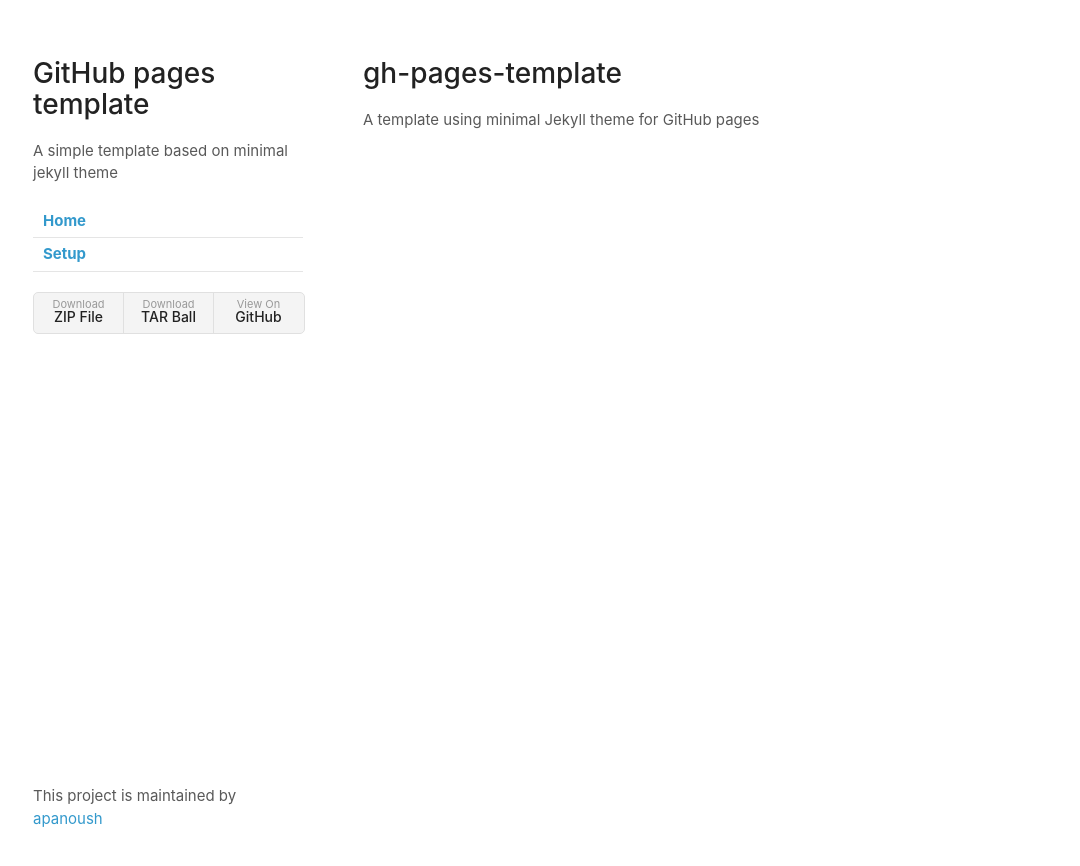
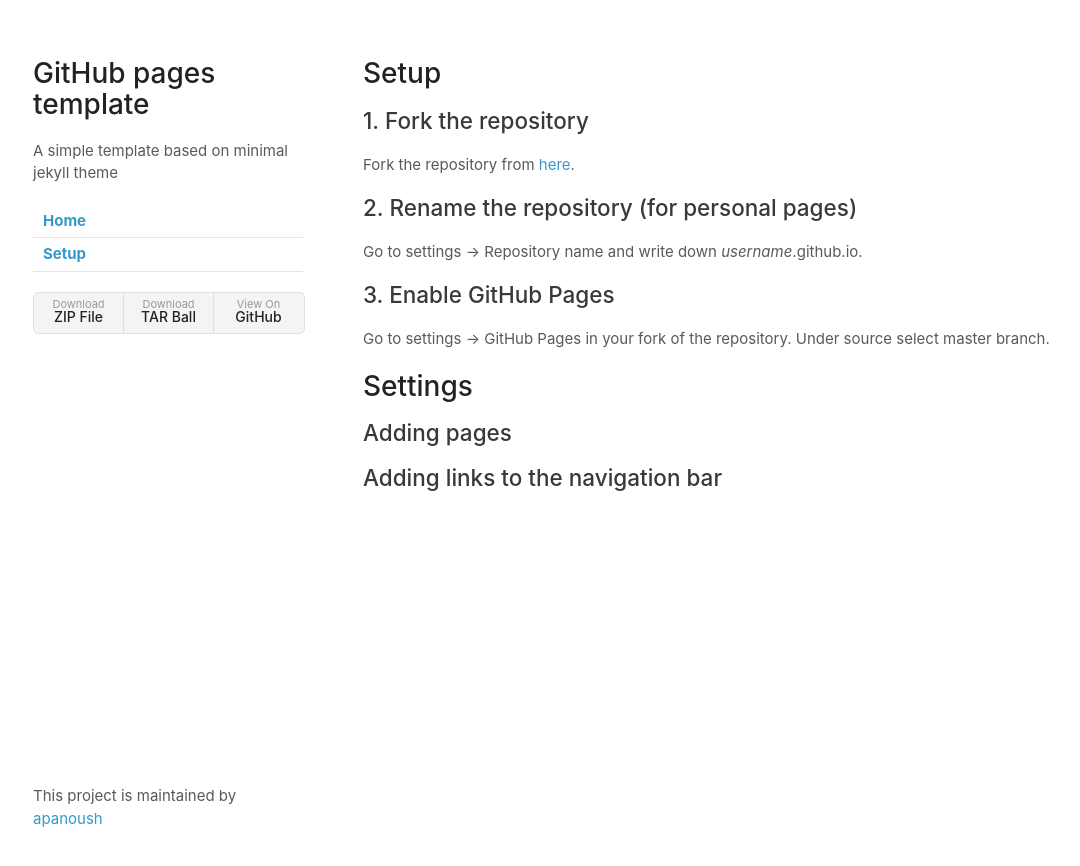
Before and after one commit to apanoush/ada-METAL-website, a Jekyll site: the page built from setup.md, in a window 1280 px wide. Shown: the top 866 px of the page, without its empty margins (67-1147 px from the left). Built offline with Jekyll 4.4.1, drawn with Linux system fonts in a browser that asks for light colours; our own code applies the rules of GitHub Pages for plain Markdown files.

Commit message:
Init setup info.

```diff
--- a/setup.md
+++ b/setup.md
@@ -1,2 +1,17 @@
-# gh-pages-template
-A template using minimal Jekyll theme for GitHub pages
+# Setup
+
+## 1. Fork the repository
+Fork the repository from [here](https://github.com/kbsezginel/gh-pages-template).
+
+## 2. Rename the repository (for personal pages)
+Go to settings -> Repository name and write down *username*.github.io.
+
+## 3. Enable GitHub Pages
+Go to settings -> GitHub Pages in your fork of the repository.
+Under source select master branch.
+
+# Settings
+
+## Adding pages
+
+## Adding links to the navigation bar
```
